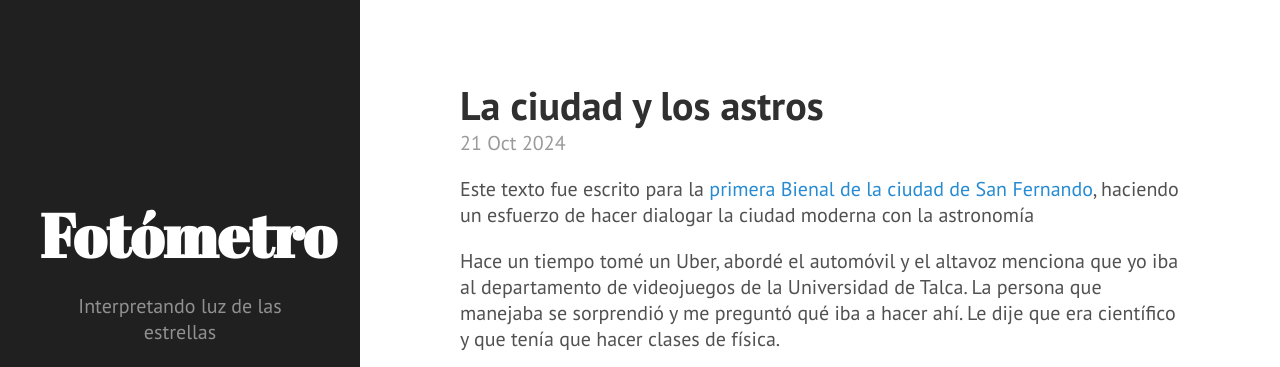
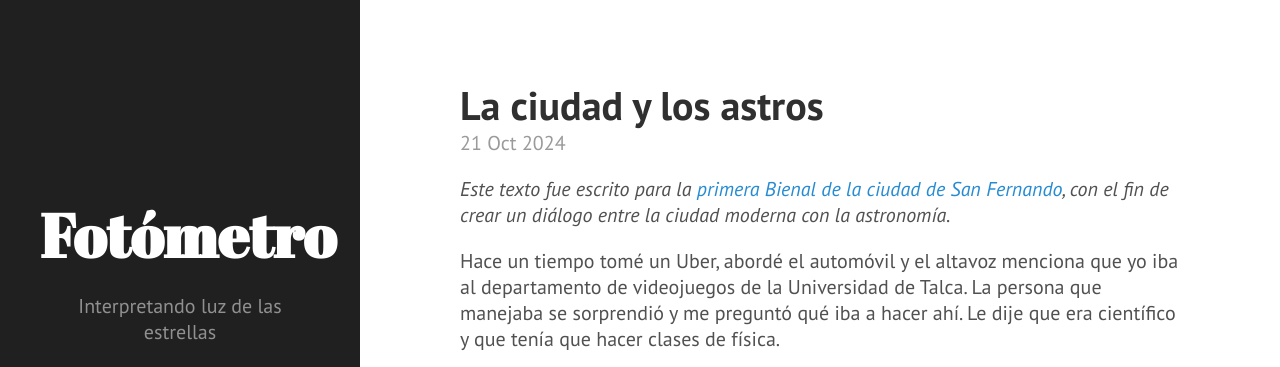
Before and after one commit to nicomedinap/nicomedinap.github.io, a Jekyll site: the page built from _posts/2024-10-21-La_Ciudad_y_los_Astros.md, in a window 1280 px wide and 900 px high, cut to the strip 0-367 px from the top of the window. Built offline with Jekyll 4.4.1, drawn with Linux system fonts in a browser that asks for light colours.

Commit message:
Update 2024-10-21-La_Ciudad_y_los_Astros.md

```diff
--- a/_posts/2024-10-21-La_Ciudad_y_los_Astros.md
+++ b/_posts/2024-10-21-La_Ciudad_y_los_Astros.md
@@ -1,10 +1,11 @@
 ---
 layout: post
-mathjax: true
 title:  "La ciudad y los astros"
 ---
 
-Este texto fue escrito para la [primera Bienal de la ciudad de San Fernando](https://municipalidadsanfernando.cl/2024/08/28/municipalidad-de-san-fernando-organiza-primera-bienal-internacional-de-arquitectura-patrimonio-y-urbanismo/){:target="_blank"}, haciendo un esfuerzo de hacer dialogar la ciudad moderna con la astronomía
+*Este texto fue escrito para la [primera Bienal de la ciudad de San Fernando](https://municipalidadsanfernando.cl/2024/08/28/municipalidad-de-san-fernando-organiza-primera-bienal-internacional-de-arquitectura-patrimonio-y-urbanismo/){:target="_blank"}, con el fin de crear un diálogo entre la ciudad moderna con la astronomía.*
+
+
 
 Hace un tiempo tomé un Uber, abordé el automóvil y el altavoz menciona que yo iba al departamento de videojuegos de la Universidad de Talca. La persona que manejaba se sorprendió y me preguntó qué iba a hacer ahí. Le dije que era científico y que tenía que hacer clases de física.
 
```
